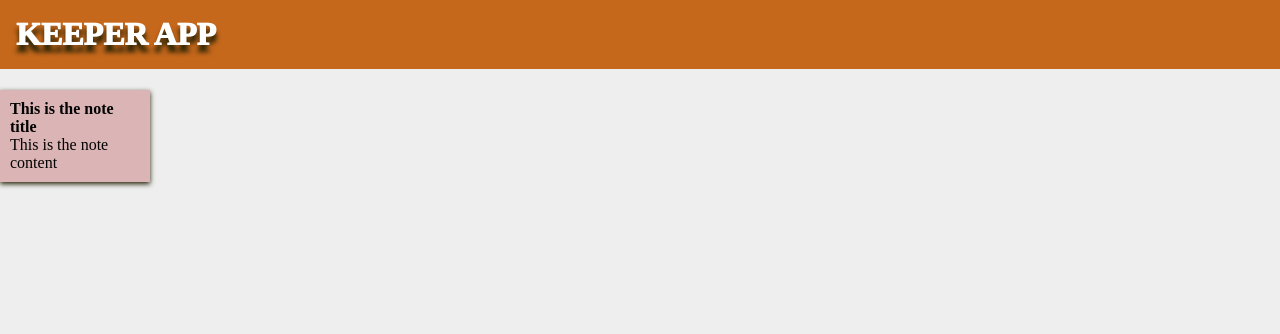
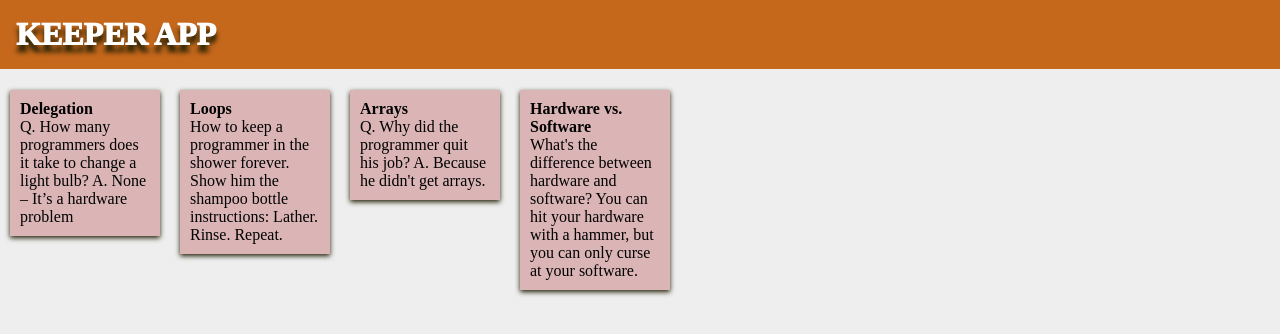
Before and after one commit to Hanmai001/20127153_MaiTranGiaHan, a React (Create React App) app in the folder keeper-app/: page / in a window 1280 px wide. Shown: the top 334 px of the page. Built offline with nearby package versions, Linux system fonts and the light colour scheme; a web font is replaced by a local one.

Commit message:
Create notes

```diff
--- a/keeper-app/public/styles.css
+++ b/keeper-app/public/styles.css
@@ -40,7 +40,7 @@ header h1 {
     box-shadow: 0 2px 5px rgb(32, 31, 3);
     padding: 10px;
     width: 150px;
-    margin-top: 90px;
+    margin: 90px 10px;
     float: left;
 }
 
--- a/keeper-app/src/components/App.jsx
+++ b/keeper-app/src/components/App.jsx
@@ -1,11 +1,19 @@
 import React from "react";
 import Heading from "./Heading";
 import Footer from "./Footer"
+import Content from "./Content";
+import notes from "../notes.js";
 import Note from "./Note";
-import Content from "./Content"
 
 function App() {
-    return <div><Heading /><Note /><Content /><Footer /></div>
+    return (
+        <div>
+            <Heading />
+            {notes.map((note) => (<Note key={note.key} title={note.title} content={note.content} />))}
+            <Content />
+            <Footer />
+        </div>
+    );
 };
 
 export default App;
--- a/keeper-app/src/components/Note.jsx
+++ b/keeper-app/src/components/Note.jsx
@@ -1,7 +1,7 @@
 import React from "react";
 
-function Note() {
-    return <div id="Note"><h1>This is the note title</h1><p>This is the note content</p></div>
+function Note(props) {
+    return <div id="Note"><h1>{props.title}</h1><p>{props.key}</p><p>{props.content}</p></div>
 };
 
 export default Note;
--- /dev/null
+++ b/keeper-app/src/notes.js
@@ -0,0 +1,28 @@
+const notes = [
+    {
+        key: 1,
+        title: "Delegation",
+        content:
+            "Q. How many programmers does it take to change a light bulb? A. None – It’s a hardware problem"
+    },
+    {
+        key: 2,
+        title: "Loops",
+        content:
+            "How to keep a programmer in the shower forever. Show him the shampoo bottle instructions: Lather. Rinse. Repeat."
+    },
+    {
+        key: 3,
+        title: "Arrays",
+        content:
+            "Q. Why did the programmer quit his job? A. Because he didn't get arrays."
+    },
+    {
+        key: 4,
+        title: "Hardware vs. Software",
+        content:
+            "What's the difference between hardware and software? You can hit your hardware with a hammer, but you can only curse at your software."
+    }
+];
+
+export default notes;
```
